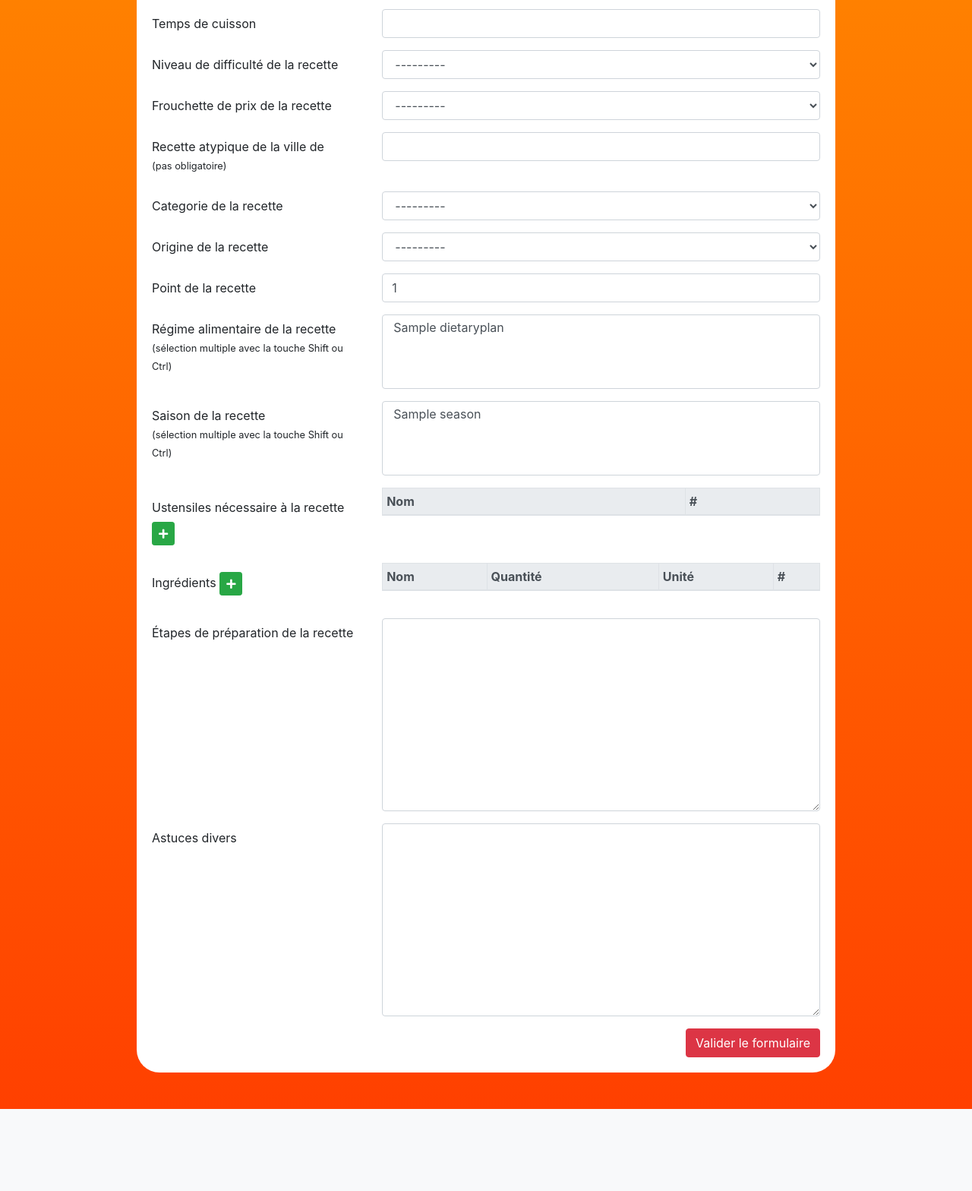
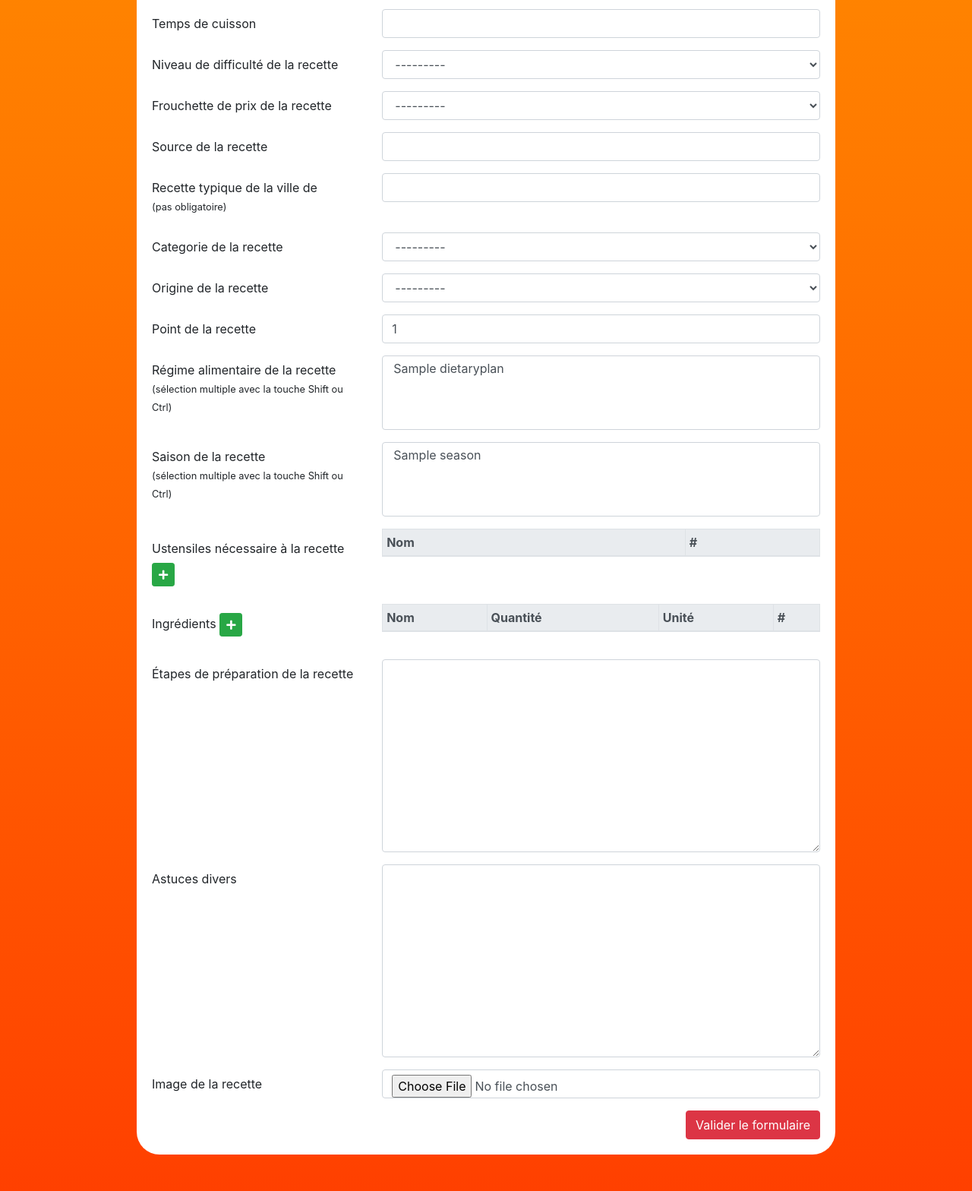
Before and after one commit to riderflo85/feedeasyform, a Django app: page /planning/new_recipe/ in a window 1280 px wide. Shown: the part 1424-2992 px from the top of the page at 76% size. Before the commit the page ends 2884 px from the top, so only its background shows below. Run offline with Django 3.2, Linux system fonts and the light colour scheme; a user stored in the database is signed in; tables that the repository leaves empty hold one stand-in row (values such as "Sample post"); lists and menus that the app fills with data are empty; some libraries are stand-ins or nearby versions.

Commit message:
Added the source and image field to the recipe table

```diff
--- a/planning/forms.py
+++ b/planning/forms.py
@@ -42,11 +42,11 @@ class RecipeForm(ModelForm):
             attrs={'id': 'id_name_recipe'}
         )
     )
-    atypical_recipe_city = forms.CharField(
-        label='Recette atypique de la ville de',
+    typical_recipe_city = forms.CharField(
+        label='Recette typique de la ville de',
         required=False,
         widget=forms.TextInput(
-            attrs={'id': 'id_atypical_recipe_city'}
+            attrs={'id': 'id_typical_recipe_city'}
         )
     )
 
@@ -60,9 +60,11 @@ class RecipeForm(ModelForm):
             'tip',
             'portion',
             'point',
+            'image',
+            'source',
             'categorie',
             'origin',
-            'atypical_recipe_city',
+            'typical_recipe_city',
             'price_scale',
             'level',
             'identifiant',
--- a/planning/models.py
+++ b/planning/models.py
@@ -111,10 +111,22 @@ class Recipe(models.Model):
         verbose_name="point de la recette",
         default=1
     )
-    atypical_recipe_city = models.CharField(
+    typical_recipe_city = models.CharField(
         max_length=255,
         null=True,
         verbose_name="recette typique de la ville de"
+    )
+    source = models.CharField(
+        max_length=200,
+        null=True,
+        blank=True,
+        verbose_name="source de la recette"
+    )
+    image = models.ImageField(
+        upload_to="recipe/picture/%Y/%m/%d",
+        blank=True,
+        null=True,
+        verbose_name="image de la recette"
     )
     food = models.ManyToManyField(
         Food,
--- a/planning/templates/planning/detail.html
+++ b/planning/templates/planning/detail.html
@@ -164,7 +164,7 @@
                 <div class="form-group row">
                     <label for="RecipeAtypical" class="col-sm-4 col-form-label border-label">Recette atypique de la ville de</label>
                     <div class="col-sm-8">
-                        <p class="form-control-plaintext" id="RecipeTypical">{{ recipe.atypical_recipe_city }}</P>
+                        <p class="form-control-plaintext" id="RecipeTypical">{{ recipe.typical_recipe_city }}</P>
                     </div>
                 </div>
                 <div class="form-group row">
--- a/planning/templates/planning/new_recipe.html
+++ b/planning/templates/planning/new_recipe.html
@@ -142,12 +142,18 @@
                                         </div>
                                     </div>
                                     <div class="form-group row">
-                                        <label class="col-sm-4 col-form-label">{{ form_recipe.atypical_recipe_city.label }}
+                                        <label class="col-sm-4 col-form-label">{{ form_recipe.source.label }}</label>
+                                        <div class="col-sm-8">
+                                            {{ form_recipe.source }}
+                                        </div>
+                                    </div>
+                                    <div class="form-group row">
+                                        <label class="col-sm-4 col-form-label">{{ form_recipe.typical_recipe_city.label }}
                                             <br>
                                             <small>(pas obligatoire)</small>
                                         </label>
                                         <div class="col-sm-8">
-                                            {{ form_recipe.atypical_recipe_city }}
+                                            {{ form_recipe.typical_recipe_city }}
                                         </div>
                                     </div>
                                     <div class="form-group row">
@@ -247,6 +253,12 @@
                                         <label class="col-sm-4 col-form-label">{{ form_recipe.tip.label }}</label>
                                         <div class="col-sm-8">
                                             {{ form_recipe.tip }}
+                                        </div>
+                                    </div>
+                                    <div class="form-group row">
+                                        <label class="col-sm-4 col-form-label">{{ form_recipe.image.label }}</label>
+                                        <div class="col-sm-8">
+                                            {{ form_recipe.image }}
                                         </div>
                                     </div>
                                     {{ form_recipe.identifiant }}
--- a/planning/utils/backup_db.py
+++ b/planning/utils/backup_db.py
@@ -114,7 +114,7 @@ def get_recipes():
         'tip': '...',
         'portion': '...',
         'point': '...',
-        'atypical_recipe_city': '...',
+        'typical_recipe_city': '...',
         'food': [
             {
                 'name': '...',
@@ -167,7 +167,7 @@ def get_recipes():
             'tip': recipe.tip,
             'portion': recipe.portion,
             'point': recipe.point,
-            'atypical_recipe_city': recipe.atypical_recipe_city,
+            'typical_recipe_city': recipe.typical_recipe_city,
             'food': foods,
             'categorie': categ,
             'origin': origin,
--- a/planning/views.py
+++ b/planning/views.py
@@ -208,7 +208,7 @@ class RecipeDetailView(DetailView):
         recipe.tip = request.POST['tips']
         recipe.point = request.POST['point']
         recipe.portion = request.POST['portion']
-        recipe.atypical_recipe_city = request.POST['typical']
+        recipe.typical_recipe_city = request.POST['typical']
         recipe.categorie = CategorieRecipe.objects.get(
             pk=int(request.POST['categ'])
         )
```
Also changed, not shown: food/migrations/0001_initial.py (added), planning/migrations/0001_initial.py (added), 2 other files.
